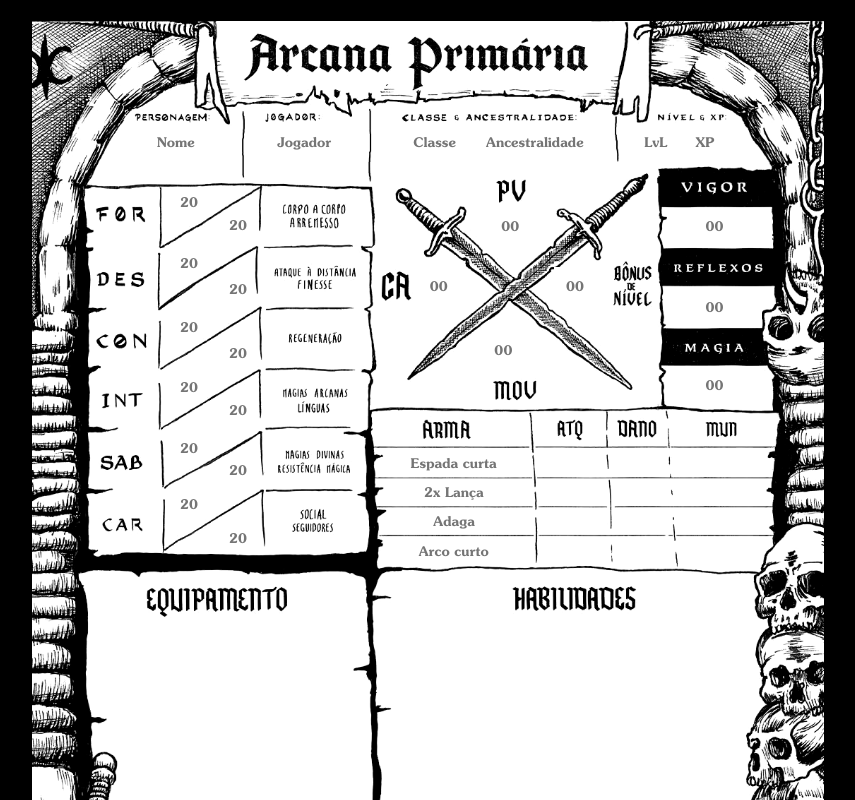
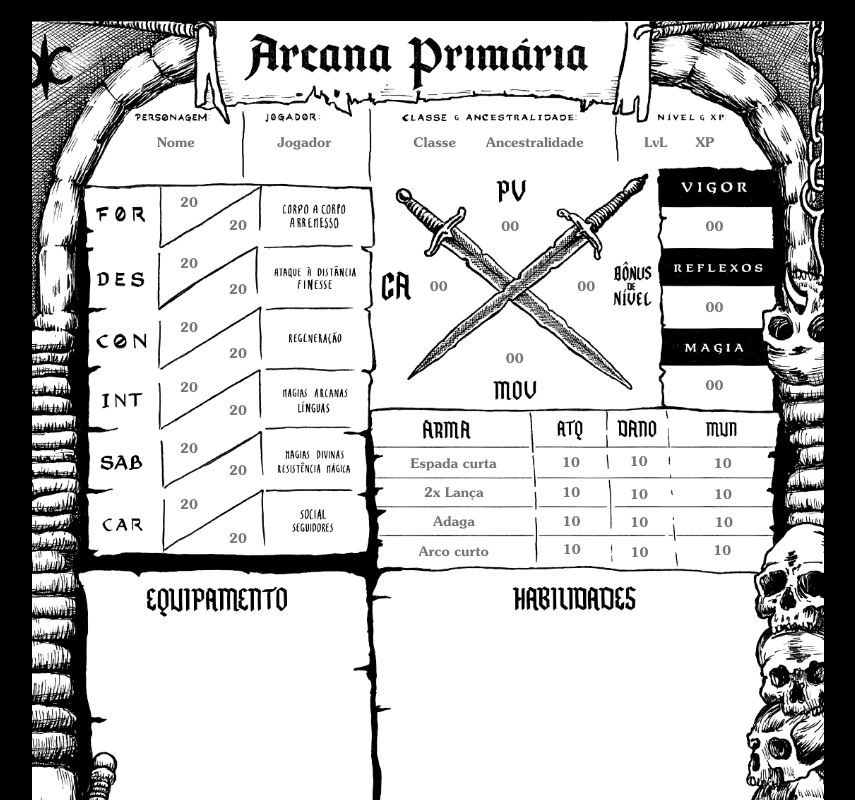
Before and after one commit to AlexandreRodriguesStrapasson/EditableForm, a Vue app: page / in a window 1280 px wide. Shown: the top 800 px of the page, without its empty margins (212-1067 px from the left). Built offline with nearby package versions, Linux system fonts and the light colour scheme.

Commit message:
✨ add field to the weapons damage and mvn

```diff
--- a/src/App.vue
+++ b/src/App.vue
@@ -85,10 +85,25 @@
     </div>
 
     <div class="weaponsFields">
-        <input type="text" id="weaponNameOne" placeholder="Espada curta">
-        <input type="text" id="weaponNameTwo" placeholder="2x Lança">
+        <input type="text" id="weaponNameOne"   placeholder="Espada curta">
+        <input type="text" id="weaponNameTwo"   placeholder="2x Lança">
         <input type="text" id="weaponNameThree" placeholder="Adaga">
-        <input type="text" id="weaponNameFour" placeholder="Arco curto">
+        <input type="text" id="weaponNameFour"  placeholder="Arco curto">
+
+        <input type="text" id="atqWeaponOne"  placeholder="10">
+        <input type="text" id="atqWeaponTwo"  placeholder="10">
+        <input type="text" id="atqWeaponTree" placeholder="10">
+        <input type="text" id="atqWeaponFour" placeholder="10">
+
+        <input type="text" id="dmgWeaponOne"  placeholder="10">
+        <input type="text" id="dmgWeaponTwo"  placeholder="10">
+        <input type="text" id="dmgWeaponTree" placeholder="10">
+        <input type="text" id="dmgWeaponFour" placeholder="10">
+
+        <input type="text" id="mvnWeaponOne"  placeholder="10">
+        <input type="text" id="mvnWeaponTwo"  placeholder="10">
+        <input type="text" id="mvnWeaponTree" placeholder="10">
+        <input type="text" id="mvnWeaponFour" placeholder="10">
     </div>
   </div>
 </template>
@@ -301,12 +316,12 @@ export default {
 
 #levelBonusField{
   top: 23mm;
-  left: 25mm;
+  left: 28mm;
 }
 
 #movField{
-  top: 40mm;
-  right: 5mm;
+  top: 42mm;
+  right: 2mm;
 }
 
 .vrmField{
@@ -346,7 +361,8 @@ export default {
   top: 103mm;
 }
 
-#weaponNameOne, #weaponNameTwo, #weaponNameThree, #weaponNameFour {
+#weaponNameOne, #weaponNameTwo, #weaponNameThree, #weaponNameFour,
+#atqWeaponOne, #atqWeaponTwo, #atqWeaponTree, #atqWeaponFour{
   position: relative;
   width: 30mm;
   height: 5mm;
@@ -369,9 +385,85 @@ export default {
   right: 56mm;
 }
 
-
 #weaponNameFour{
   top: 28.4mm;
   left: 6mm;
 }
+
+#atqWeaponOne, #atqWeaponTwo, #atqWeaponTree, #atqWeaponFour{
+  position: relative;
+  width: 16mm;
+}
+
+#atqWeaponOne{
+    top: 5mm;
+    left: 13mm;
+}
+
+#atqWeaponTwo{
+  top: 13mm;
+  right: 4mm;
+}
+
+#atqWeaponTree{
+  top: 20.5mm;
+  right: 21mm;
+}
+
+#atqWeaponFour{
+  top: 28mm;
+  right: 38mm;
+}
+
+
+#dmgWeaponOne, #dmgWeaponTwo, #dmgWeaponTree, #dmgWeaponFour{
+  position: relative;
+  text-align: center;
+  border: none;
+  width: 12mm;
+}
+
+#dmgWeaponOne{
+  bottom: 1mm;
+  left: 64mm;
+}
+
+#dmgWeaponTwo{
+  top: 7.5mm;
+  left: 51mm;
+}
+
+#dmgWeaponTree{
+  top: 15mm;
+  left: 38mm;
+}
+
+#dmgWeaponFour{
+  top: 23mm;
+  left: 25mm;
+}
+
+#mvnWeaponOne, #mvnWeaponTwo, #mvnWeaponTree, #mvnWeaponFour{
+  position: relative;
+  text-align: center;
+  border: none;
+  width: 18mm;
+}
+
+#mvnWeaponOne{
+  bottom: 0.7mm;
+  left: 31mm;
+}
+#mvnWeaponTwo{
+  top: 7.5mm;
+  left: 12mm;
+}
+#mvnWeaponTree{
+  top: 9.5mm;
+  left: 83.5mm;
+}
+#mvnWeaponFour{
+  top: 17mm;
+  left: 64mm;
+}
 </style>
```
